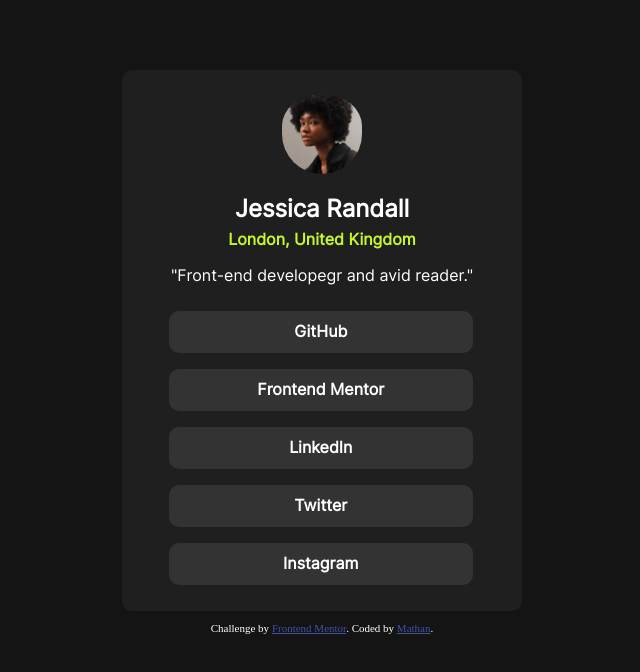
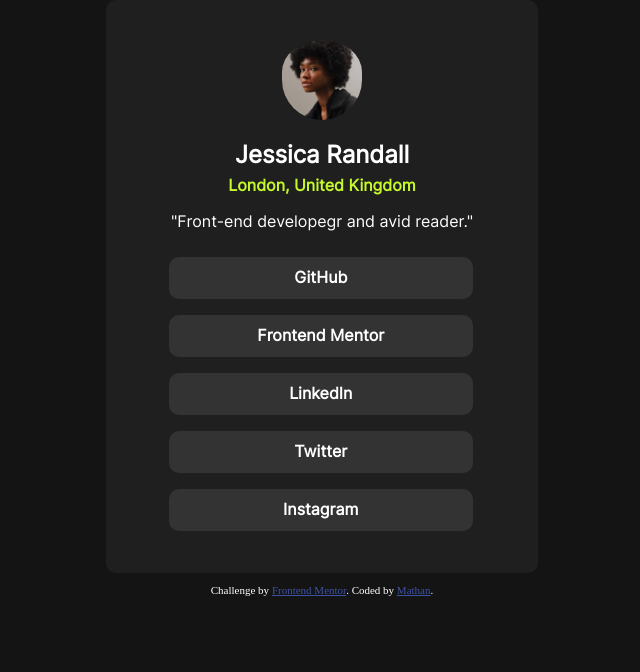
Before and after one commit to Mathan2110/FM-Social-media-profile, a plain HTML site: page index.html in a window 1280 px wide. Shown: the whole page, without its empty margins (318-958 px from the left). Drawn offline with Linux system fonts and the light colour scheme.

Commit message:
removed margin top

```diff
--- a/style.css
+++ b/style.css
@@ -19,8 +19,8 @@ body{
     background-color:hsl(0, 0%, 12%);
     text-align: center;
     margin: auto;
-    margin-top:70px;
     border-radius: 10px;
+    padding: 1em;
 }
 
 img{
```
